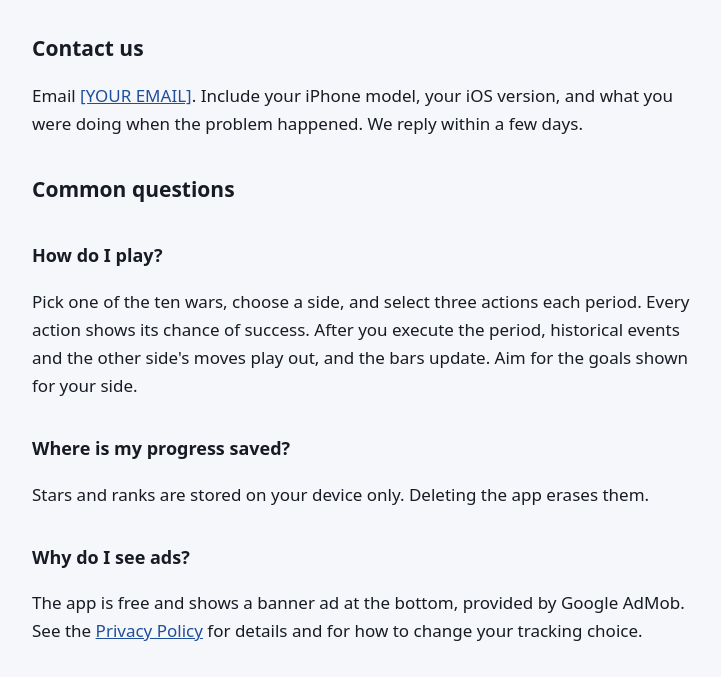
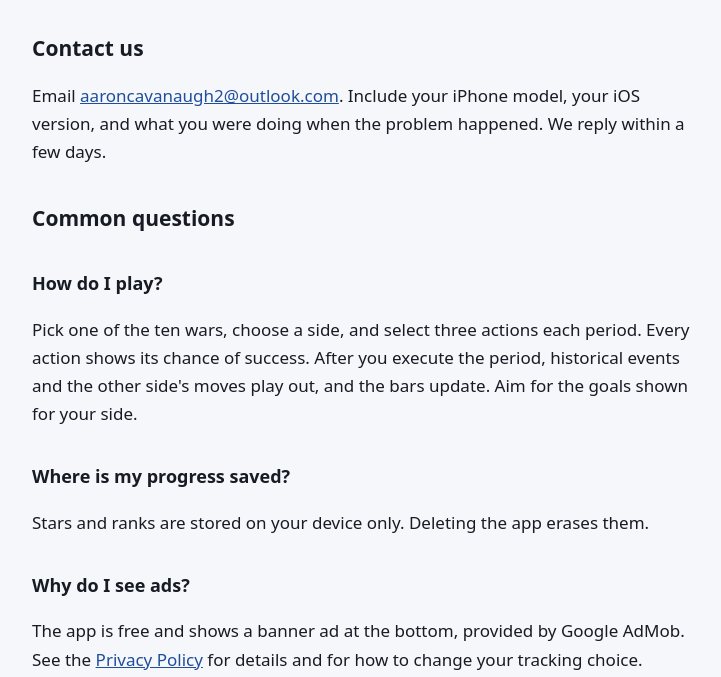
Before and after one commit to aaroncav2/war_room_ten_strategy_games, a website: page www/support.html in a window 1280 px wide. Shown: the part 120-797 px from the top of the page, without its empty margins (262-983 px from the left). Drawn offline with Linux system fonts and the light colour scheme.

Commit message:
Update support.html

```diff
--- a/www/support.html
+++ b/www/support.html
@@ -21,7 +21,7 @@ nav a{margin-right:16px}
 <header><h1>War Room – Support</h1><p class="meta">Help for War Room – Ten Strategy Games</p></header>
 
 <h2>Contact us</h2>
-<p>Email <a href="mailto:[YOUR EMAIL]">[YOUR EMAIL]</a>. Include your iPhone model, your iOS version, and what you were doing when the problem happened. We reply within a few days.</p>
+<p>Email <a href="mailto:aaroncavanaugh2@outlook.com">aaroncavanaugh2@outlook.com</a>. Include your iPhone model, your iOS version, and what you were doing when the problem happened. We reply within a few days.</p>
 
 <h2>Common questions</h2>
 <h2 style="font-size:18px">How do I play?</h2>
```
